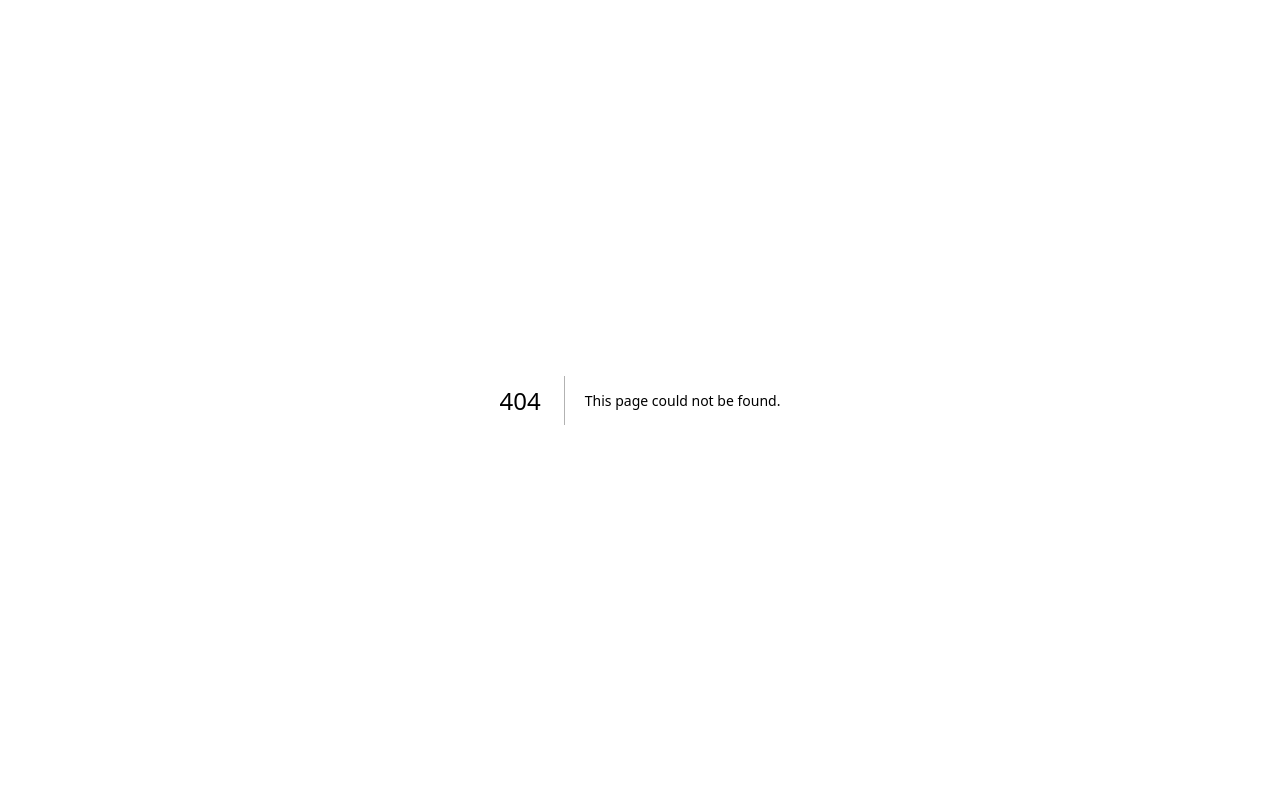
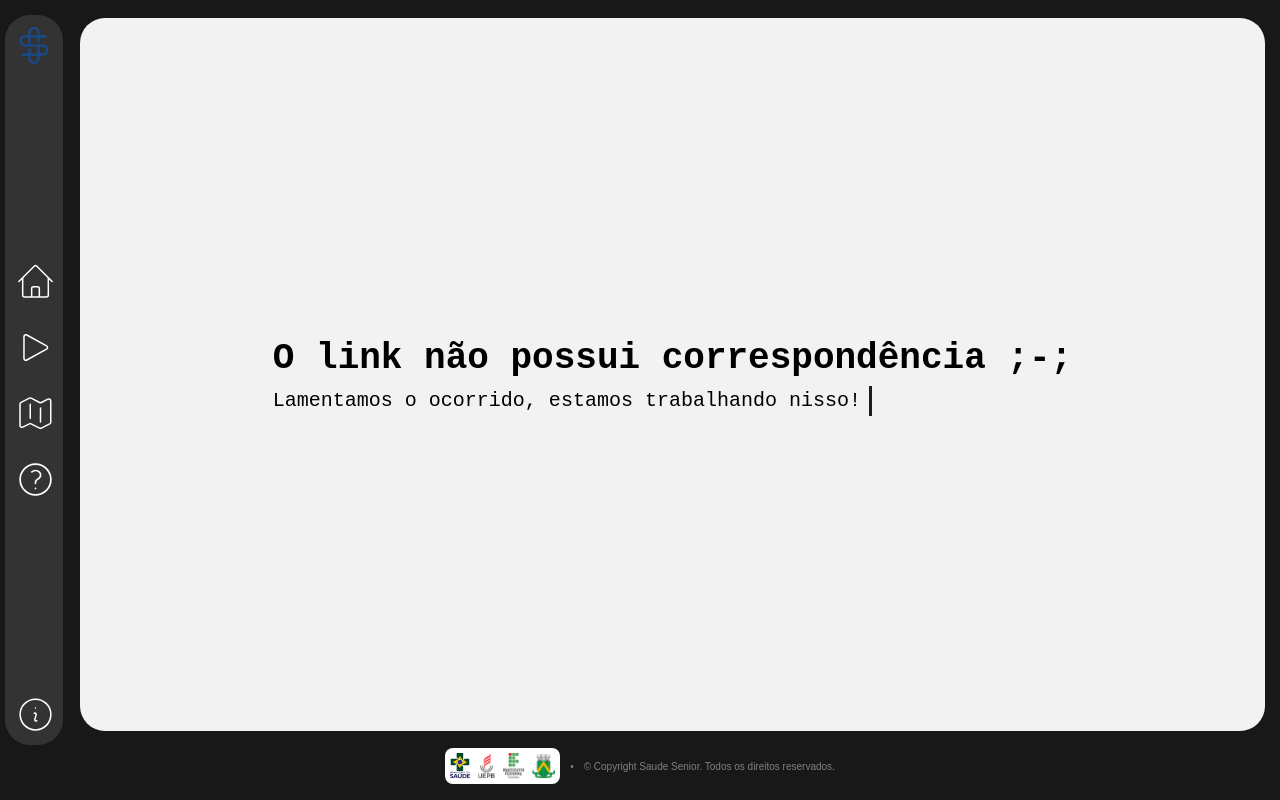
Before and after one commit to AryelSouza/Saude_Senior, a Next.js app in the folder web/: page /erro in a window 1280 px wide. Before the commit this address had no page. Built offline with nearby package versions, Linux system fonts and the light colour scheme.

Commit message:
adicionei a página de erro

```diff
--- /dev/null
+++ b/web/src/pages/erro.js
@@ -0,0 +1,35 @@
+import Head from 'next/head'
+import { Inter } from 'next/font/google'
+import styles from '@/styles/erro.module.css'
+import stylesGlobal from '@/styles/Global.module.css'
+import {useRouter} from 'next/router'
+import axios from 'axios'
+import SideBar from '@/components/sidebar'
+import Background from '@/components/background'
+import Button from '@/components/button'
+import HeadPadrao from '@/components/headPadrao'
+import BarraPesquisa from '@/components/barraPesquisa'
+
+const inter = Inter({ subsets: ['latin'] })
+
+export default function Reportar() {
+  const router = useRouter();
+  return (
+    <>
+    <Background>
+      <div className={styles.body}>
+        <div className="container">
+          <div className="row">
+            <div className="texto">
+              <h1>O link não possui correspondência ;-;</h1>
+              <p className={styles.animatedText}>
+                Lamentamos o ocorrido, estamos trabalhando nisso!
+              </p>
+            </div>
+          </div>
+        </div>
+      </div>
+    </Background>
+    </>
+  )
+}
--- /dev/null
+++ b/web/src/styles/erro.module.css
@@ -0,0 +1,41 @@
+/* ...CSS */
+
+/* Vamos definir o corpo da página */
+  .body{
+    display: flex;
+    flex-direction: column;
+    align-items: center;
+    justify-content: center;
+    max-height: 95%;
+    height: 95%;
+    width: 80%;
+    overflow-x: hidden;
+    font-family: 'Inconsolata', monospace;
+  }
+
+  .animatedText {
+    font-size: 20px;
+    color: #000;
+    white-space: nowrap;
+    border-right: solid 3px #000;
+    overflow: hidden;
+    animation: animated-text 4s steps(25) 1s 1 normal both, animated-cursor 600ms steps(25) infinite;
+  }
+
+  @keyframes animated-text {
+    from {
+      width: 0;
+    }
+    to {
+      width: 75%;
+    }
+  }
+
+  @keyframes animated-cursor {
+    from {
+      border-right-color: #000;
+    }
+    to {
+      border-right-color: transparent;
+    }
+  }
```
Also changed, not shown: web/src/styles/Maps.module.css (+8 -0 lines).
